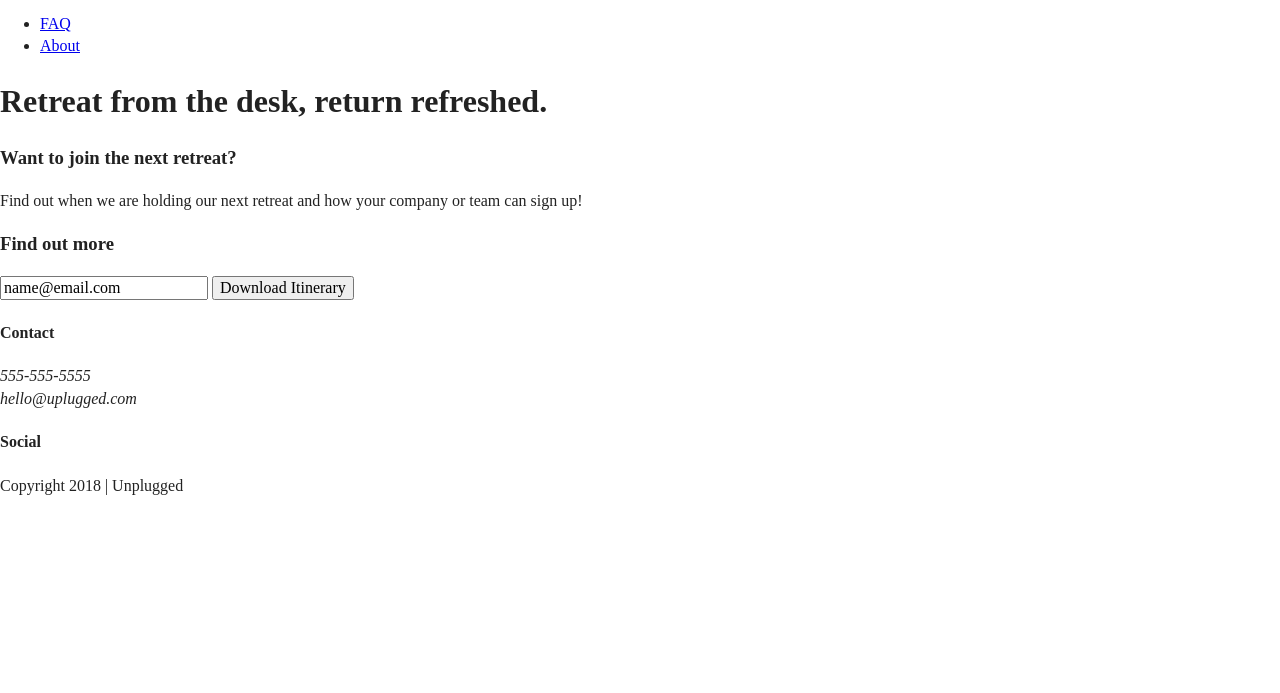
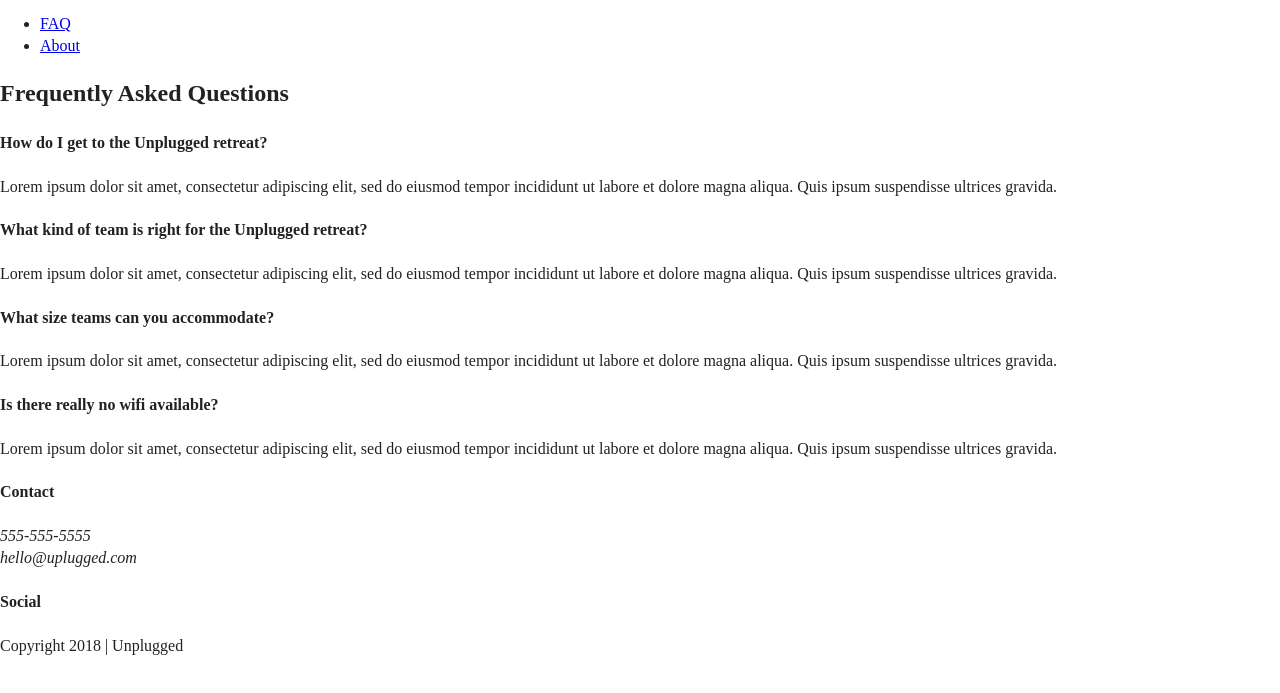
Before and after one commit to staplesdr/responsive-web-project, a website: page faq/index.html in a window 1280 px wide. Shown: the part 27-720 px from the top of the page. Drawn offline with Linux system fonts and the light colour scheme.

Commit message:
Added FAQ content to FAQ page

```diff
--- a/faq/index.html
+++ b/faq/index.html
@@ -41,32 +41,29 @@
     </div>
 </header>
 
-<main>
+<main class="faq">
+  <div class="content-wrapper">
+    <h2>Frequently Asked Questions</h2>
+    <div class="faq-content">
+      <h4>How do I get to the Unplugged retreat?</h4>
+      <p>Lorem ipsum dolor sit amet, consectetur adipiscing elit, sed do eiusmod tempor incididunt ut labore et dolore magna aliqua. Quis ipsum suspendisse ultrices gravida.</p>
+    </div>
+    <div class="faq-content">
+      <h4>What kind of team is right for the Unplugged retreat?</h4>
+      <p>Lorem ipsum dolor sit amet, consectetur adipiscing elit, sed do eiusmod tempor incididunt ut labore et dolore magna aliqua. Quis ipsum suspendisse ultrices gravida.</p>
+    </div>
+    <div class="faq-content">
+      <h4>What size teams can you accommodate?</h4>
+      <p>Lorem ipsum dolor sit amet, consectetur adipiscing elit, sed do eiusmod tempor incididunt ut labore et dolore magna aliqua. Quis ipsum suspendisse ultrices gravida.</p>
+    </div>
+    <div class="faq-content">
+      <h4>Is there really no wifi available?</h4>
+      <p>Lorem ipsum dolor sit amet, consectetur adipiscing elit, sed do eiusmod tempor incididunt ut labore et dolore magna aliqua. Quis ipsum suspendisse ultrices gravida.</p>
+    </div>
+  </div>
+  <!-- faq content wrapper ends -->
 
-  <section class="here-area">
-    <div class="content-wrapper">
-        <h1>Retreat from the desk, return refreshed.</h1>
-    </div>
-  </section>
-
-  <aside>
-    <div class="content-wrapper">
-      <div class="form-description">
-        <h3>Want to join the next retreat?</h3>
-        <p>
-          Find out when we are holding our next retreat and how your company or team can sign up!
-        </p>
-      </div>
-      <div class="form">
-        <h3>Find out more</h3>
-        <input type="text" name="name" value="name@email.com">
-        <input type="button" value="Download Itinerary">
-      </div>
-    </div>
-    <!-- aside content wrapper ends -->
-  </aside>
-
-</main> <!-- main wrapper -->
+</main>
 
 <footer>
     <div class="content-wrapper">
```
